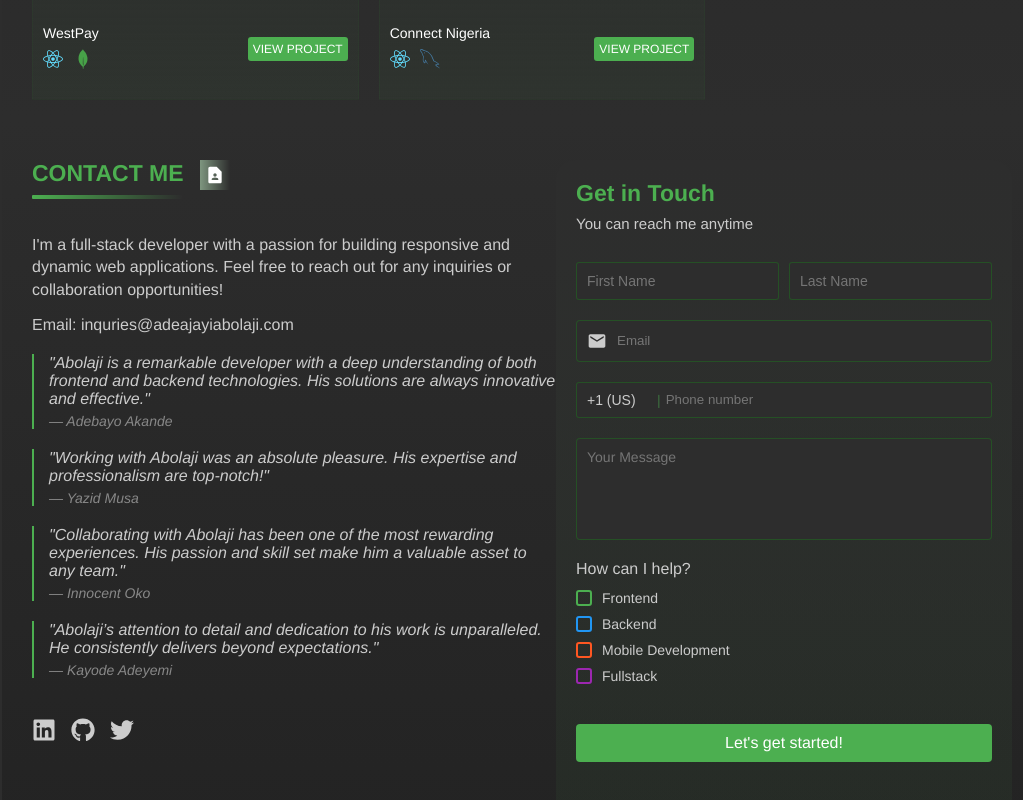
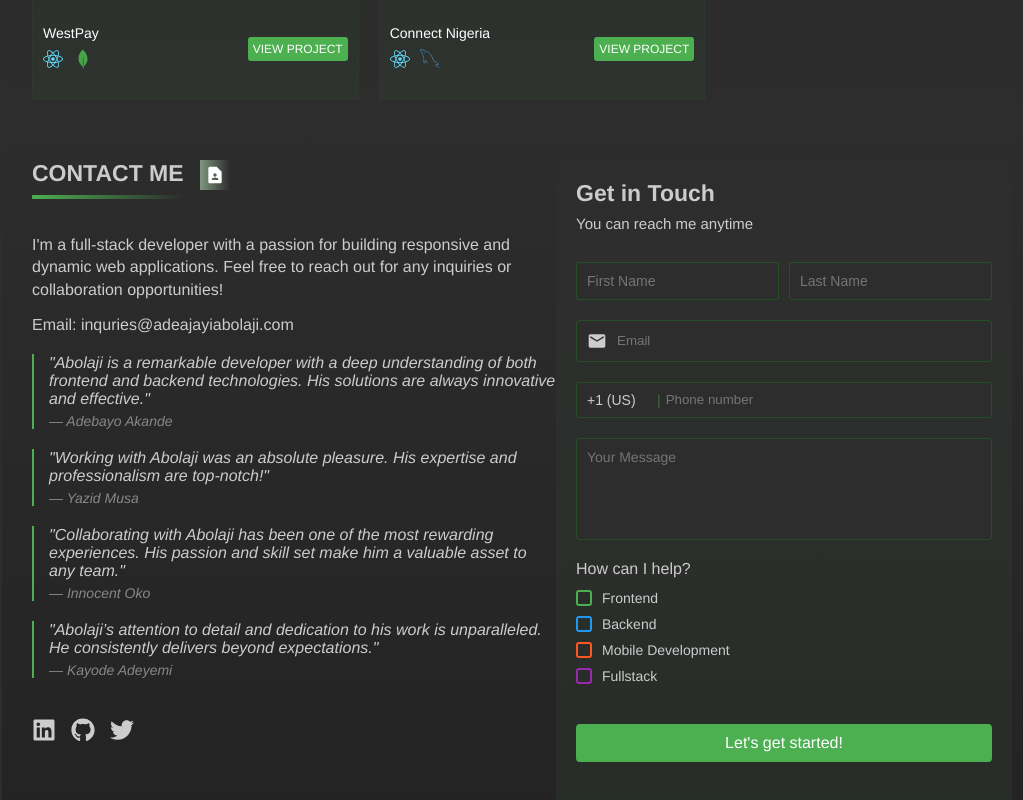
Before and after one commit to abolajii/portfolio-ts, a React (Vite) app: page / in a window 1280 px wide. Shown: the part 2260-3060 px from the top of the page, without its empty margins (198-1221 px from the left). Built offline with nearby package versions, Linux system fonts and the light colour scheme.

Commit message:
first commit

```diff
--- a/src/pages/Contact.tsx
+++ b/src/pages/Contact.tsx
@@ -36,7 +36,6 @@ const Container = styled.div`
 const Heading = styled.h2`
   font-size: 23px;
   font-weight: bold;
-  color: #4caf50;
   margin-bottom: 8px;
 `;
 
```
